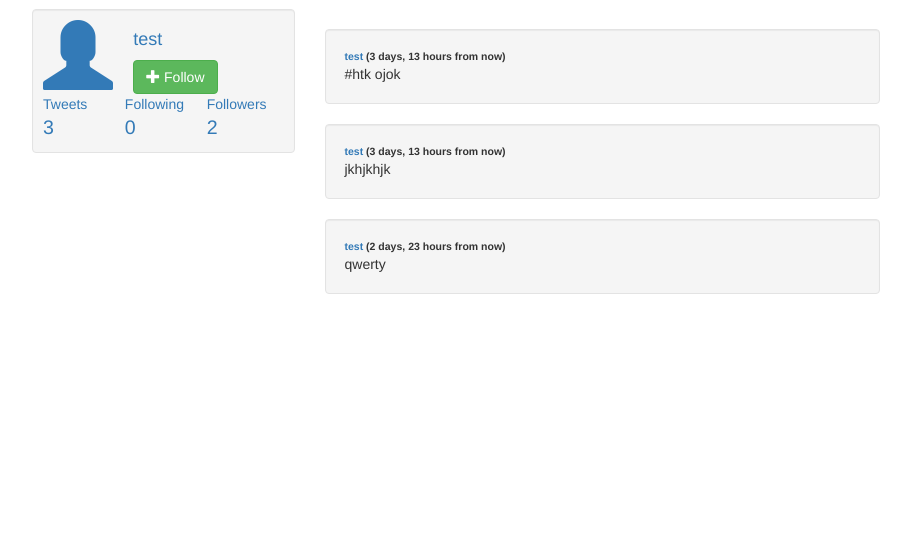
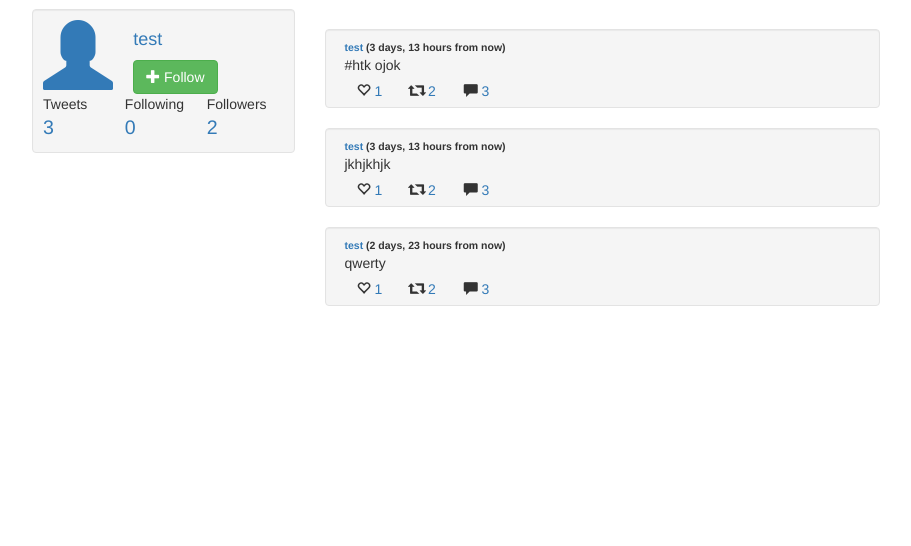
Before and after one commit to elektro-NIK/tweet-django, a Django app: a page that uses templates/partials/_profile.html in a window 1280 px wide. Shown: the part 51-597 px from the top of the page, without its empty margins (38-949 px from the left). Run offline with Django 3.2, Linux system fonts and the light colour scheme; a user stored in the database is signed in; data comes from the database, SQL or seed files in the repository; both versions use the stored data as it was after the commit; some libraries are stand-ins or nearby versions.

Commit message:
Added like, retweet, comment buttons.

```diff
--- a/static/css/main.css
+++ b/static/css/main.css
@@ -38,8 +38,19 @@ ul.pagination {
 
 .btn-transparent:hover {
     background: transparent;
+    border: 0px;
+}
+
+.btn-transparent:focus {
+    outline: none; /* It's very bad idea! */
+    background: transparent;
 }
 
 #lang-selector {
      margin-top: 6px;
 }
+
+.well.tweet {
+    padding-top: 10px;
+    padding-bottom: 0px;
+}
--- a/templates/partials/_profile.html
+++ b/templates/partials/_profile.html
@@ -19,22 +19,22 @@
             <div class="row stat">
                 <ul class="list-inline">
                     <li class="col-md-4 column">
-                        <a href="{% url 'profile' profile.username %}">
-                            <div>{% trans 'Tweets' %}</div>
-                            <div class="profile stat">{{ stat.tweets }}</div>
-                        </a>
+                        <div>{% trans 'Tweets' %}</div>
+                        <div class="profile stat">
+                            <a href="{% url 'profile' profile.username %}">{{ stat.tweets }}</a>
+                        </div>
                     </li>
                     <li class="col-md-4">
-                        <a href="#">
-                            <div>{% trans 'Following' %}</div>
-                            <div class="profile stat">{{ stat.following }}</div>
-                        </a>
+                        <div>{% trans 'Following' %}</div>
+                        <div class="profile stat">
+                            <a href="#">{{ stat.following }}</a>
+                        </div>
                     </li>
                     <li class="col-md-4">
-                        <a href="#" title="1.810 Followers">
-                            <div>{% trans 'Followers' %}</div>
-                            <div class="profile stat">{{ stat.followers }}</div>
-                        </a>
+                        <div>{% trans 'Followers' %}</div>
+                        <div class="profile stat">
+                            <a href="#">{{ stat.followers }}</a>
+                        </div>
                     </li>
                 </ul>
             </div>
--- a/templates/partials/_tweet_wall.html
+++ b/templates/partials/_tweet_wall.html
@@ -8,12 +8,23 @@
 {% else %}
     {% load humanize %}
     {% for tweet in tweets %}
-        <div class="well">
+        <div class="well tweet">
             <div class="username">
                 <a href="/user/{{ tweet.user.username }}">{{ tweet.user.username }}</a>
                 <span> ({{ tweet.created|naturaltime }})</span>
             </div>
             <div>{{ tweet.text }}</div>
+            <div>
+                <button class="btn btn-default btn-transparent like-btn">
+                    <i class="glyphicon glyphicon-heart{{ tweet.like|yesno:',-empty'}}"></i><a href="#"> 1</a>
+                </button>
+                <button class="btn btn-default btn-transparent retweet-btn">
+                    <i class="glyphicon glyphicon-retweet"></i><a href="#"> 2</a>
+                </button>
+                <button class="btn btn-default btn-transparent comment-btn">
+                    <i class="glyphicon glyphicon-comment"></i><a href="#"> 3</a>
+                </button>
+            </div>
         </div>
     {% endfor %}
     {% if tweets.has_other_pages %}
--- a/templates/signup.html
+++ b/templates/signup.html
@@ -4,7 +4,6 @@
     {% if form.errors %}
         <p>{% trans 'Error! Please try again.' %}</p>
     {% endif %}
-    {{ form.as_p }}
     <form class="form-horizontal" method="post" action="{% url 'signup' %}">
         {% csrf_token %}
         <input type="hidden" name="next" value="{{ next }}">
--- a/tweets/models.py
+++ b/tweets/models.py
@@ -19,3 +19,32 @@ class HashTag(models.Model):
 
     def __str__(self):
         return self.name
+
+
+class Like(models.Model):
+    tweet = models.ForeignKey(Tweet)
+    users = models.ManyToManyField(User)
+    is_active = models.BooleanField(default=True)
+
+    def __str__(self):
+        return self.tweet.text
+
+
+class Retweet(models.Model):
+    tweet = models.ForeignKey(Tweet)
+    users = models.ManyToManyField(User)
+    is_active = models.BooleanField(default=True)
+
+    def __str__(self):
+        return self.tweet.text
+
+
+class Comment(models.Model):
+    tweet = models.ForeignKey(Tweet)
+    user = models.ForeignKey(User)
+    text = models.CharField(max_length=280)
+    created = models.DateTimeField(auto_now_add=True)
+    is_active = models.BooleanField(default=True)
+
+    def __str__(self):
+        return self.text
```
Also changed, not shown: tweets/admin.py (+23 -1 lines), db.sqlite3, tweets/migrations/0001_initial.py (added), tweets/migrations/0002_auto_20171017_2250.py (added), tweets/migrations/0003_comment_like_retweet.py (added), tweets/migrations/__init__.py (added), user_profile/migrations/0001_initial.py (added), user_profile/migrations/__init__.py (added).
